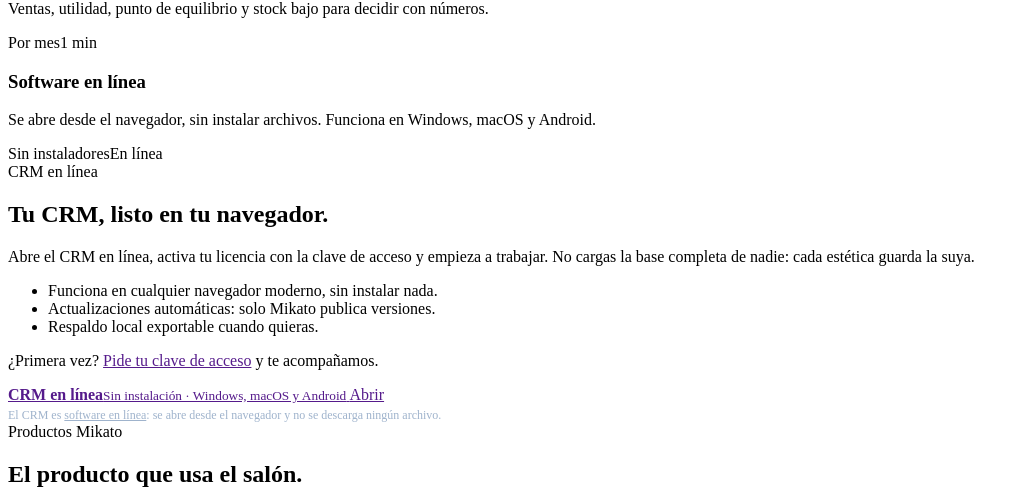
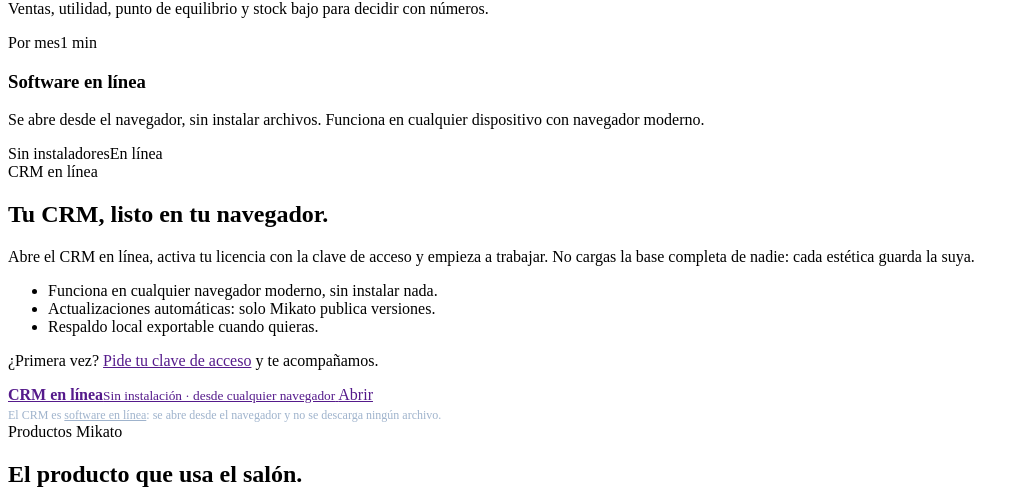
Before and after one commit to Mikato8/New-Est-ticas-Caninas, a PHP site: template views/paginas/home.php in a window 1280 px wide. Shown: the part 1143-1635 px from the top of the page, without its empty margins (0-1029 px from the left). Run offline with PHP 8.4, Linux system fonts and the light colour scheme; the template is opened without the code that fills it, so the values that code supplies are empty.

Commit message:
Quitar referencias de sistemas del CRM en línea

```diff
--- a/views/paginas/descargar.php
+++ b/views/paginas/descargar.php
@@ -12,7 +12,7 @@ $whatsapp = $whatsapp ?? whatsapp_link();
             <div>
                 <span class="t-eyebrow">Mikato CRM · Software en línea</span>
                 <h1>Tu CRM, en línea.</h1>
-                <p class="t-portada__lead">Mikato CRM es <strong>software en línea</strong>: se abre desde el navegador, se activa con tu clave y se usa en Windows, macOS o Android. <strong>No se descarga ningún archivo</strong>, así que no hay avisos de virus ni instaladores.</p>
+                <p class="t-portada__lead">Mikato CRM es <strong>software en línea</strong>: se abre desde el navegador, se activa con tu clave y se usa desde cualquier dispositivo con navegador moderno. <strong>No se descarga ningún archivo</strong>, así que no hay avisos de virus ni instaladores.</p>
                 <div class="t-portada__acciones">
                     <a class="t-btn t-btn--azul t-btn--grande" href="<?= url('/crm/') ?>" target="_blank" rel="noopener"><?= icono('flecha') ?> Abrir CRM</a>
                     <a class="t-btn t-btn--linea t-btn--grande" href="#como-usar">Cómo funciona</a>
--- a/views/paginas/home.php
+++ b/views/paginas/home.php
@@ -169,7 +169,7 @@ $negociosHome = array_slice(array_values(array_filter($negocios, static fn (arra
             <article class="t-modulo">
                 <div class="t-modulo__icono"><?= icono('descargar') ?></div>
                 <h3>Software en línea</h3>
-                <p>Se abre desde el navegador, sin instalar archivos. Funciona en Windows, macOS y Android.</p>
+                <p>Se abre desde el navegador, sin instalar archivos. Funciona en cualquier dispositivo con navegador moderno.</p>
                 <div class="t-modulo__pie"><span>Sin instaladores</span><span>En línea</span></div>
             </article>
         </div>
@@ -193,7 +193,7 @@ $negociosHome = array_slice(array_values(array_filter($negocios, static fn (arra
             <div class="t-sistemas">
                 <a class="t-sistema" href="<?= url('/crm/') ?>" target="_blank" rel="noopener">
                     <span class="t-sistema__icono"><?= icono('flecha') ?></span>
-                    <span class="t-sistema__texto"><strong>CRM en línea</strong><small>Sin instalación · Windows, macOS y Android</small></span>
+                    <span class="t-sistema__texto"><strong>CRM en línea</strong><small>Sin instalación · desde cualquier navegador</small></span>
                     <span class="t-sistema__flecha">Abrir</span>
                 </a>
                 <p style="font-size:12px;color:#9fb3cc;margin:4px 0 0;">El CRM es <a href="<?= url('/crm/') ?>" style="color:var(--t-oro-claro);">software en línea</a>: se abre desde el navegador y no se descarga ningún archivo.</p>
```
